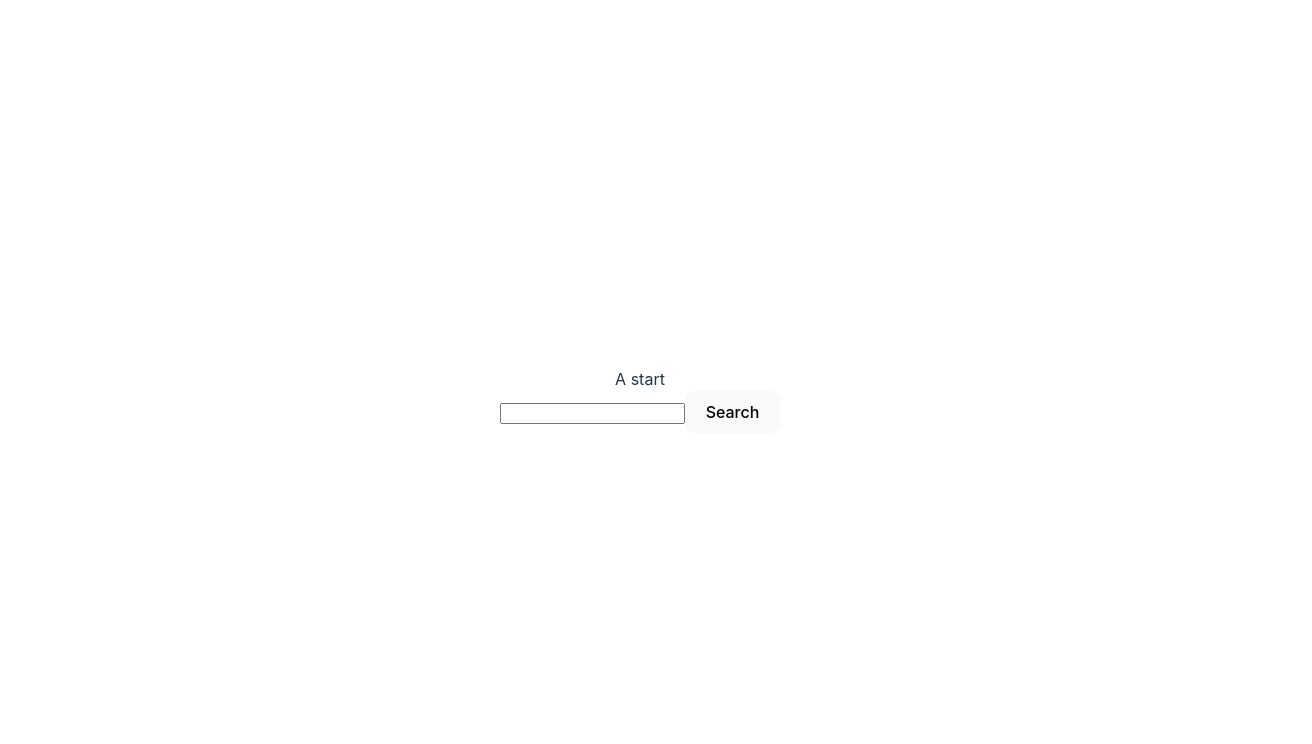
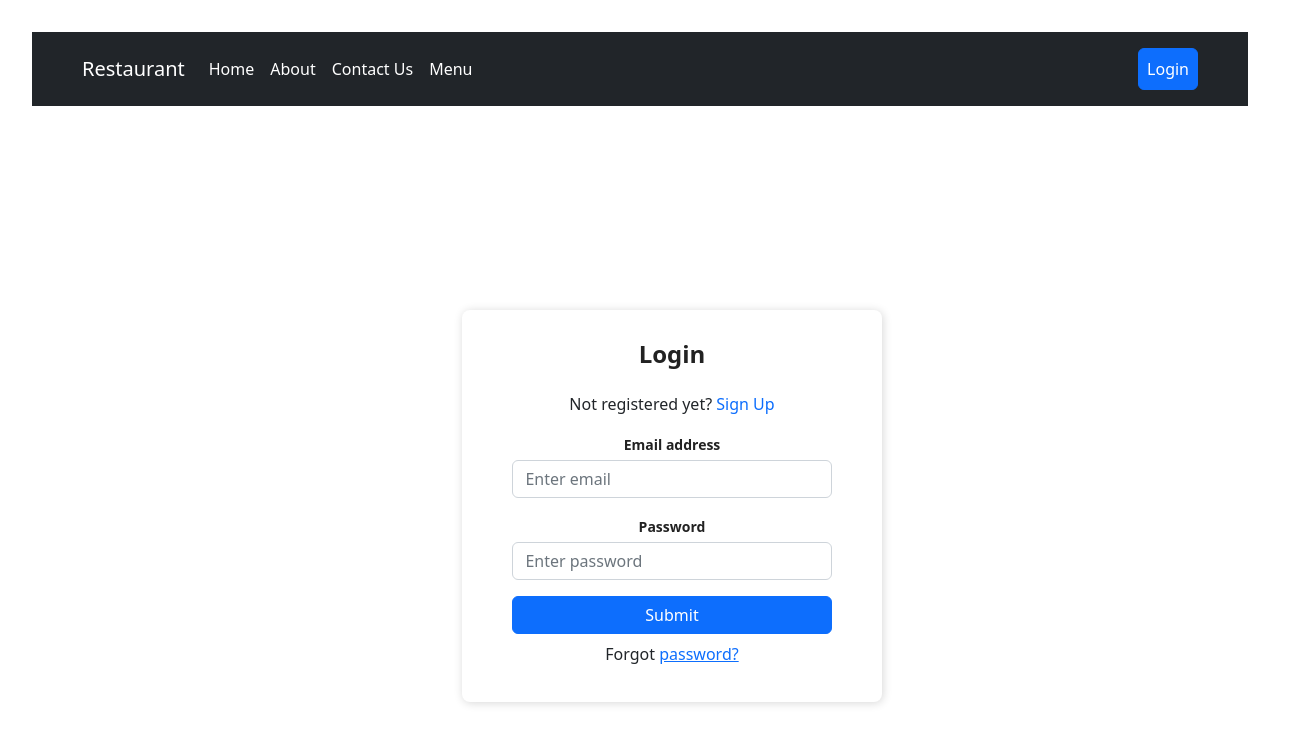
Before and after one commit to kchen53/CIS4905_IndependentStudy, a React (Vite) app in the folder client/: page /login in a window 1280 px wide. Shown: the top 744 px of the page, 1312 px wide, since content can reach past the window. Built offline with nearby package versions, Linux system fonts and the light colour scheme.

Commit message:
added navbar, routing, login, and sign in

```diff
--- a/client/package.json
+++ b/client/package.json
@@ -9,8 +9,11 @@
     "preview": "vite preview"
   },
   "dependencies": {
+    "bootstrap": "^5.2.3",
     "react": "^18.2.0",
-    "react-dom": "^18.2.0"
+    "react-bootstrap": "^2.7.2",
+    "react-dom": "^18.2.0",
+    "react-router-dom": "^6.8.1"
   },
   "devDependencies": {
     "@types/react": "^18.0.26",
--- a/client/src/App.css
+++ b/client/src/App.css
@@ -39,3 +39,43 @@
 .read-the-docs {
   color: rgb(137, 199, 158);
 }
+
+.App {
+  background-color: rgb(234, 224, 224);
+}
+
+.Login-form-container {
+  display: flex;
+  justify-content: center;
+  align-items: center;
+  width: 100vw;
+  height: 100vh;
+}
+
+.Login-form {
+  width: 420px;
+  box-shadow: rgb(0 0 0 / 16%) 1px 1px 10px;
+  padding-top: 30px;
+  padding-bottom: 20px;
+  border-radius: 8px;
+  background-color: white;
+}
+
+.Login-form-content {
+  padding-left: 12%;
+  padding-right: 12%;
+}
+
+.Login-form-title {
+  text-align: center;
+  margin-bottom: 1em;
+  font-size: 24px;
+  color: rgb(34, 34, 34);
+  font-weight: 800;
+}
+
+label {
+  font-size: 14px;
+  font-weight: 600;
+  color: rgb(34, 34, 34);
+}
--- a/client/src/App.tsx
+++ b/client/src/App.tsx
@@ -1,17 +1,30 @@
-import { useState } from 'react'
-import { } from 'semantic-ui-react';
-import './App.css'
+import { useState } from 'react';
+
+import { Routes, Route, Link, BrowserRouter } from 'react-router-dom';
+import "./App.css"
+import Home from './pages/Home';
+import About from './pages/About';
+import NavBar from './components/navbar';
+import Contact from './pages/Contact';
+import Menu from './pages/Menu';
+import Login from './pages/Login';
+
 
 function App() {
-  return(
-  <div className="App">
-    <form>
-      <header>A start</header>
-      <input/>
-      <button color='white'>Search</button>
-    </form>
-    </div>
-  )
+  return (
+    <>
+      <BrowserRouter>
+        <NavBar />
+        <Routes>
+          <Route path="/" element={<Home />} />
+          <Route path="/about" element={<About />} />
+          <Route path="/contact" element={<Contact />} />
+          <Route path="/menu" element={<Menu />} />
+          <Route path="/login" element={<Login />} />
+        </Routes>
+      </BrowserRouter>
+    </>
+  );
 }
 
-export default App
+export default App;
--- /dev/null
+++ b/client/src/components/navbar.tsx
@@ -0,0 +1,49 @@
+import React from 'react';
+import Container from 'react-bootstrap/Container';
+import { Link } from 'react-router-dom';
+import Nav from 'react-bootstrap/Nav';
+import Navbar from 'react-bootstrap/Navbar';
+
+export default function Menu() {
+  return (
+    <Navbar collapseOnSelect expand="lg" bg="dark" variant="dark" className="p-3">
+      <Container>
+        <Navbar.Brand href="#home">Restaurant</Navbar.Brand>
+        <Navbar.Toggle aria-controls="responsive-navbar-nav" />
+        <Navbar.Collapse id="responsive-navbar-nav">
+          <Nav className="me-auto">
+            <Nav.Link>
+              {' '}
+              <Link className="text-decoration-none text-white" to="/">
+                Home
+              </Link>
+            </Nav.Link>
+            <Nav.Link>
+              {' '}
+              <Link className="text-decoration-none text-white" to="/about">
+                About
+              </Link>
+            </Nav.Link>
+            <Nav.Link>
+              {' '}
+              <Link className="text-decoration-none text-white" to="/contact">
+                Contact Us
+              </Link>
+            </Nav.Link>
+            <Nav.Link>
+              {' '}
+              <Link className="text-decoration-none text-white" to="/menu">
+                Menu
+              </Link>
+            </Nav.Link>
+          </Nav>
+          <Nav className="gap-2">
+            <Nav.Link className="btn btn-primary" href="#"><Link className="text-decoration-none text-white" to="/login">
+                Login
+              </Link></Nav.Link>
+          </Nav>
+        </Navbar.Collapse>
+      </Container>
+    </Navbar>
+  );
+}
--- a/client/src/index.css
+++ /dev/null
@@ -1,70 +0,0 @@
-:root {
-  font-family: Inter, Avenir, Helvetica, Arial, sans-serif;
-  font-size: 16px;
-  line-height: 24px;
-  font-weight: 400;
-
-  color-scheme: light dark;
-  color: rgba(255, 255, 255, 0.87);
-  background-color: #78977a;
-
-  font-synthesis: none;
-  text-rendering: optimizeLegibility;
-  -webkit-font-smoothing: antialiased;
-  -moz-osx-font-smoothing: grayscale;
-  -webkit-text-size-adjust: 100%;
-}
-
-a {
-  font-weight: 500;
-  color: #646cff;
-  text-decoration: inherit;
-}
-a:hover {
-  color: #535bf2;
-}
-
-body {
-  margin: 0;
-  display: flex;
-  place-items: center;
-  min-width: 320px;
-  min-height: 100vh;
-}
-
-h1 {
-  font-size: 3.2em;
-  line-height: 1.1;
-}
-
-button {
-  border-radius: 8px;
-  border: 1px solid transparent;
-  padding: 0.6em 1.2em;
-  font-size: 1em;
-  font-weight: 500;
-  font-family: inherit;
-  background-color: #292928;
-  cursor: pointer;
-  transition: border-color 0.25s;
-}
-button:hover {
-  border-color: #646cff;
-}
-button:focus,
-button:focus-visible {
-  outline: 4px auto -webkit-focus-ring-color;
-}
-
-@media (prefers-color-scheme: light) {
-  :root {
-    color: #213547;
-    background-color: #ffffff;
-  }
-  a:hover {
-    color: #747bff;
-  }
-  button {
-    background-color: #f9f9f9;
-  }
-}
--- a/client/src/main.tsx
+++ b/client/src/main.tsx
@@ -1,7 +1,8 @@
 import React from 'react'
 import ReactDOM from 'react-dom/client'
 import App from './App'
-import './index.css'
+import 'bootstrap/dist/css/bootstrap.min.css';
+//import './index.css'
 
 ReactDOM.createRoot(document.getElementById('root') as HTMLElement).render(
   <React.StrictMode>
--- /dev/null
+++ b/client/src/pages/About.tsx
@@ -0,0 +1,9 @@
+import React from 'react';
+
+export default function About() {
+  return (
+    <div>
+      <h1>About Us</h1>
+    </div>
+  );
+}
--- /dev/null
+++ b/client/src/pages/Contact.tsx
@@ -0,0 +1,9 @@
+import React from 'react'
+
+export default function Contact() {
+  return (
+    <div>
+      <h1>Contact Us</h1>
+    </div>
+  )
+}
--- /dev/null
+++ b/client/src/pages/Home.tsx
@@ -0,0 +1,9 @@
+import React from 'react'
+
+export default function Home() {
+  return (
+    <div>
+      <h1>Home</h1>
+    </div>
+  )
+}
--- /dev/null
+++ b/client/src/pages/Login.tsx
@@ -0,0 +1,99 @@
+import React, { useState } from "react"
+
+export default function () {
+  let [authMode, setAuthMode] = useState("signin")
+
+  const changeAuthMode = () => {
+    setAuthMode(authMode === "signin" ? "signup" : "signin")
+  }
+
+  if (authMode === "signin") {
+    return (
+      <div className="Login-form-container">
+        <form className="Login-form">
+          <div className="Login-form-content">
+            <h3 className="Login-form-title">Login</h3>
+            <div className="text-center">
+              Not registered yet?{" "}
+              <span className="link-primary" onClick={changeAuthMode}>
+                Sign Up
+              </span>
+            </div>
+            <div className="form-group mt-3">
+              <label>Email address</label>
+              <input
+                type="email"
+                className="form-control mt-1"
+                placeholder="Enter email"
+              />
+            </div>
+            <div className="form-group mt-3">
+              <label>Password</label>
+              <input
+                type="password"
+                className="form-control mt-1"
+                placeholder="Enter password"
+              />
+            </div>
+            <div className="d-grid gap-2 mt-3">
+              <button type="submit" className="btn btn-primary">
+                Submit
+              </button>
+            </div>
+            <p className="text-center mt-2">
+              Forgot <a href="#">password?</a>
+            </p>
+          </div>
+        </form>
+      </div>
+    )
+  }
+
+  return (
+    <div className="Login-form-container">
+      <form className="Login-form">
+        <div className="Login-form-content">
+          <h3 className="Login-form-title">Sign Up</h3>
+          <div className="text-center">
+            Already registered?{" "}
+            <span className="link-primary" onClick={changeAuthMode}>
+              Login
+            </span>
+          </div>
+          <div className="form-group mt-3">
+            <label>Full Name</label>
+            <input
+              type="email"
+              className="form-control mt-1"
+              placeholder="e.g Jane Doe"
+            />
+          </div>
+          <div className="form-group mt-3">
+            <label>Email address</label>
+            <input
+              type="email"
+              className="form-control mt-1"
+              placeholder="Email Address"
+            />
+          </div>
+          <div className="form-group mt-3">
+            <label>Password</label>
+            <input
+              type="password"
+              className="form-control mt-1"
+              placeholder="Password"
+            />
+          </div>
+          <div className="d-grid gap-2 mt-3">
+            <button type="submit" className="btn btn-primary">
+              Submit
+            </button>
+          </div>
+          <p className="text-center mt-2">
+            Forgot <a href="#">password?</a>
+          </p>
+        </div>
+      </form>
+    </div>
+  )
+}
--- /dev/null
+++ b/client/src/pages/Menu.tsx
@@ -0,0 +1,9 @@
+import React from 'react'
+
+export default function Menu() {
+  return (
+    <div>
+      <h1>Menu</h1>
+    </div>
+  )
+}
```
Also changed, not shown: 1 other file (tests, documents, lock files or other folders).
